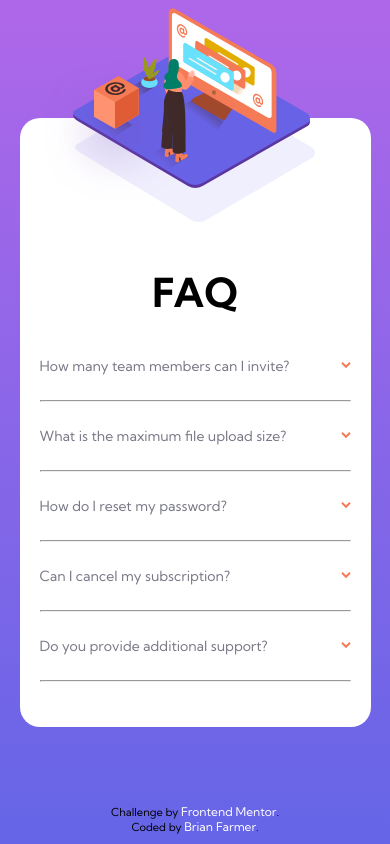
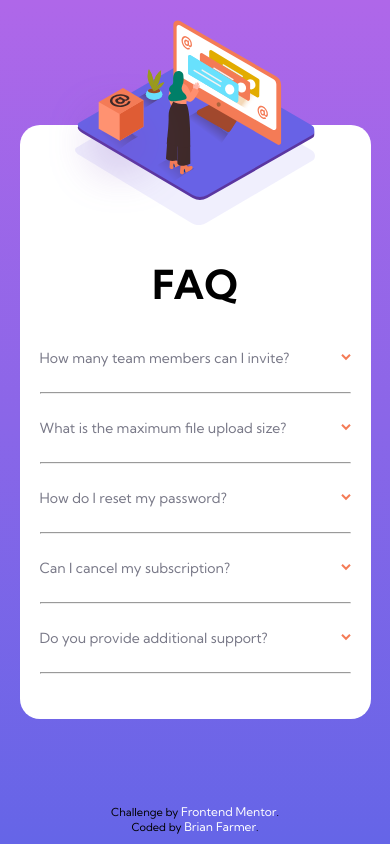
Before and after one commit to brianlfarmerllc/fem_accordion_card, a plain HTML site: page index.html in a window 390 px wide. Drawn offline with Linux system fonts and the light colour scheme.

Commit message:
add width to images to make more responsive and remove several @medias

```diff
--- a/assets/styles/_main.scss
+++ b/assets/styles/_main.scss
@@ -22,24 +22,27 @@ section {
   border-radius: 20px;
   display: flex;
   align-items: center;
-  position: relative;
   overflow: hidden;
 }
 
 .main-img {
   flex: 1 1 40rem;
+  position: relative;
+  min-height: 65vh;
 
   .background-pattern {
     position: absolute;
+    width: 172%;
     z-index: 0;
-    left: -52%;
-    top: -56%;
+    top: -48%;
+    left: -90%;
   }
 
   .woman {
     position: absolute;
+    width: 100%;
     z-index: 1;
-    left: -7%;
+    left: -18%;
     top: 50%;
     transform: translateY(-50%);
   }
--- a/assets/styles/_media.scss
+++ b/assets/styles/_media.scss
@@ -1,32 +1,3 @@
-@media screen and (max-width: 1375px) {
-  .main-img {
-    .background-pattern {
-      left: -55%;
-    }
-  }
-}
-@media screen and (max-width: 1330px) {
-  .main-img {
-    .background-pattern {
-      left: -57%;
-    }
-  }
-}
-@media screen and (max-width: 1280px) {
-  .main-img {
-    .background-pattern {
-      left: -59%;
-    }
-  }
-}
-@media screen and (max-width: 1250px) {
-  .main-img {
-    .background-pattern {
-      left: -60%;
-    }
-  }
-}
-
 @media screen and (max-width: 1200px) {
   .box {
     display: none;
@@ -39,22 +10,26 @@
     overflow: visible;
   }
   .main-img {
+    min-height: 10vh;
+    text-align: center;
     .background-pattern {
+      width: auto;
       content: url("../images/bg-pattern-mobile.svg");
-      top: 0%;
-      left: 47%;
+      top: -5%;
+      left: 50%;
       transform: translateX(-50%);
     }
     .woman {
+      width: auto;
       content: url("../images/illustration-woman-online-mobile.svg");
-      top: -18%;
-      left: 45%;
-      transform: translateX(-50%);
+      top: -125%;
+      left: 50%;
+      transform: translateX(-55%);
     }
   }
 
   .main-text {
-    padding: 15rem 2rem 3rem 2rem;
+    padding: 5rem 2rem 3rem 2rem;
   }
 
   h2 {
@@ -63,18 +38,14 @@
 }
 
 @media screen and (max-width: 400px) {
+  main {
+    padding-top: 5rem;
+    padding-bottom: 5rem;
+  }
   .main-img {
     .background-pattern {
-      content: url("../images/bg-pattern-mobile.svg");
-      top: 0%;
-      left: 50%;
-      transform: translateX(-50%);
     }
     .woman {
-      content: url("../images/illustration-woman-online-mobile.svg");
-      top: -18%;
-      left: 45%;
-      transform: translateX(-50%);
     }
   }
   h4 {
```
Also changed, not shown: assets/styles/styles.css, 1 other file.
